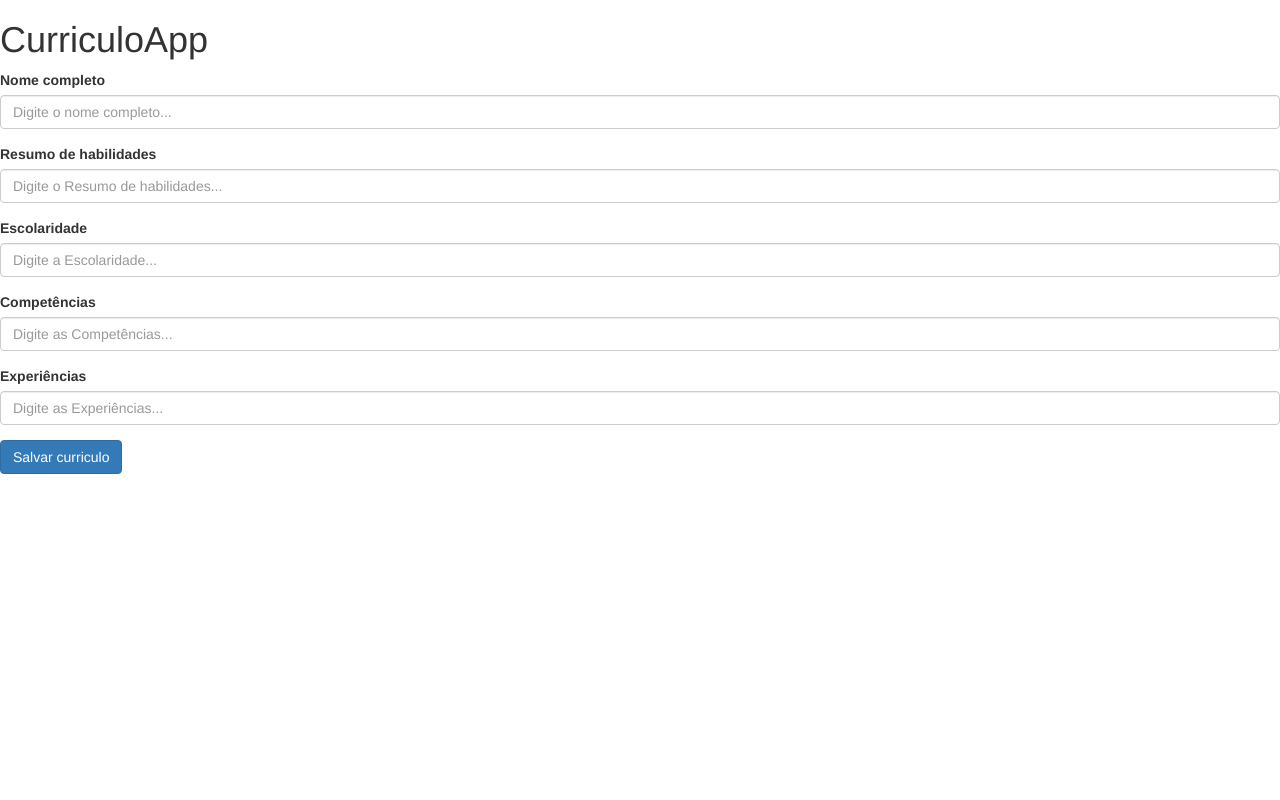
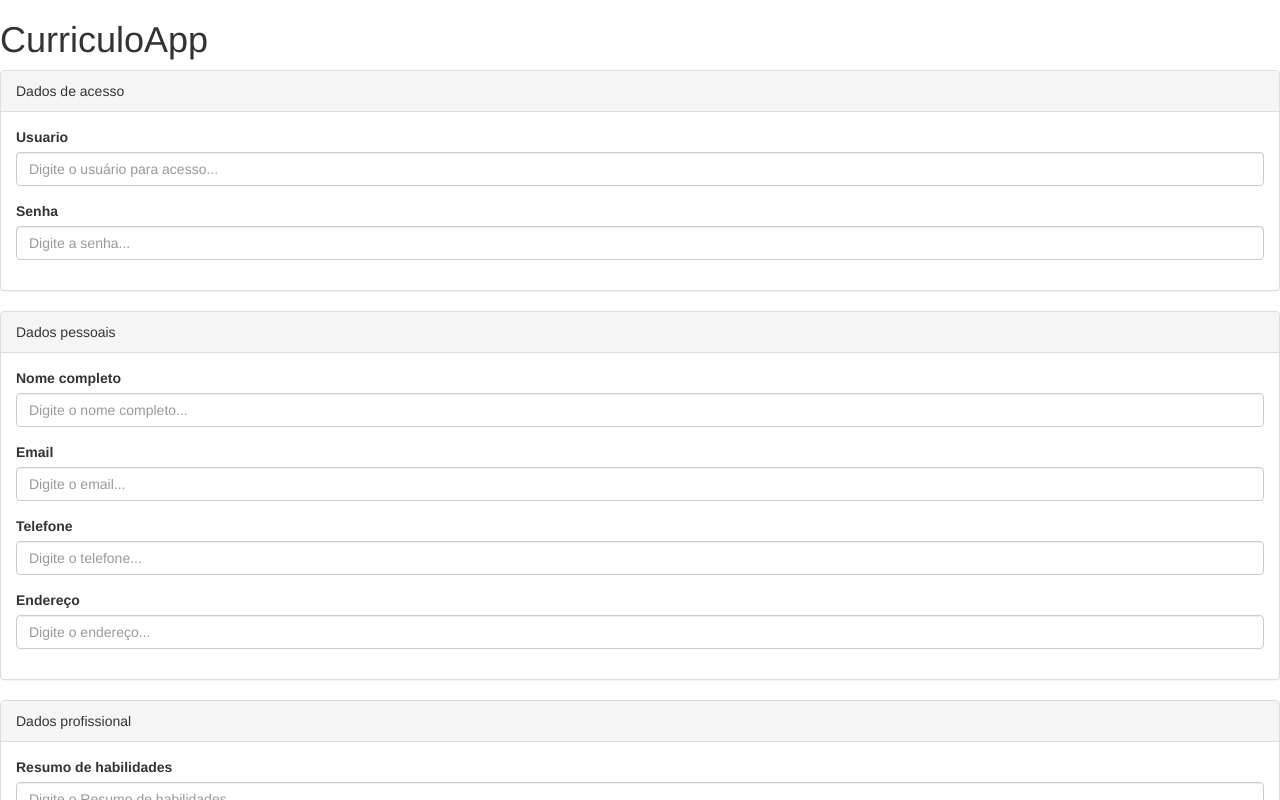
Before and after one commit to EduAraujoDev/TrabalhoFinal_SAAS, an Angular app in the folder CurriculoApp/: page /add in a window 1280 px wide. Shown: the top 800 px of the page. Built offline with nearby package versions, Linux system fonts and the light colour scheme.

Commit message:
Incluido dados de acesso e do usuario no formulario de curriculo

```diff
--- a/CurriculoApp/src/app/add/add.component.html
+++ b/CurriculoApp/src/app/add/add.component.html
@@ -1,8 +1,41 @@
 <div>
+	<div class="panel panel-default">
+		<div class="panel-heading">Dados de acesso</div>
+		<div class="panel-body">
+			<div class="form-group">
+				<label for="nome">Usuario</label>
+				<input type="text" class="form-control" [(ngModel)]="usuario.usuario" id="usuario" required placeholder="Digite o usuário para acesso...">
+			</div>
+			<div class="form-group">
+				<label for="nome">Senha</label>
+				<input type="password" class="form-control" [(ngModel)]="usuario.senha" id="senha" required placeholder="Digite a senha...">
+			</div>
+		</div>
+	</div>
+	<div class="panel panel-default">
+		<div class="panel-heading">Dados pessoais</div>
+		<div class="panel-body">
 			<div class="form-group">
 				<label for="nome">Nome completo</label>
 				<input type="text" class="form-control" [(ngModel)]="usuario.nome" id="nome" required placeholder="Digite o nome completo...">
 			</div>
+			<div class="form-group">
+				<label for="nome">Email</label>
+				<input type="text" class="form-control" [(ngModel)]="usuario.email" id="email" required placeholder="Digite o email...">
+			</div>
+			<div class="form-group">
+				<label for="nome">Telefone</label>
+				<input type="text" class="form-control" [(ngModel)]="usuario.telefone" id="telefone" required placeholder="Digite o telefone...">
+			</div>
+			<div class="form-group">
+				<label for="nome">Endereço</label>
+				<input type="text" class="form-control" [(ngModel)]="usuario.endereco" id="endereco" required placeholder="Digite o endereço...">
+			</div>
+		</div>
+	</div>
+	<div class="panel panel-default">
+		<div class="panel-heading">Dados profissional</div>
+		<div class="panel-body">
 			<div class="form-group">
 				<label for="nome">Resumo de habilidades</label>
 				<input type="text" class="form-control" [(ngModel)]="curriculo.skill_summary" id="skill_summary" required placeholder="Digite o Resumo de habilidades...">
@@ -23,3 +56,5 @@
 				<button class="btn btn-primary" (click)="save()">Salvar curriculo</button>
 			</div>
 		</div>
+	</div>
+</div>
```
Lines whose indentation alone changed are shown as unchanged.
